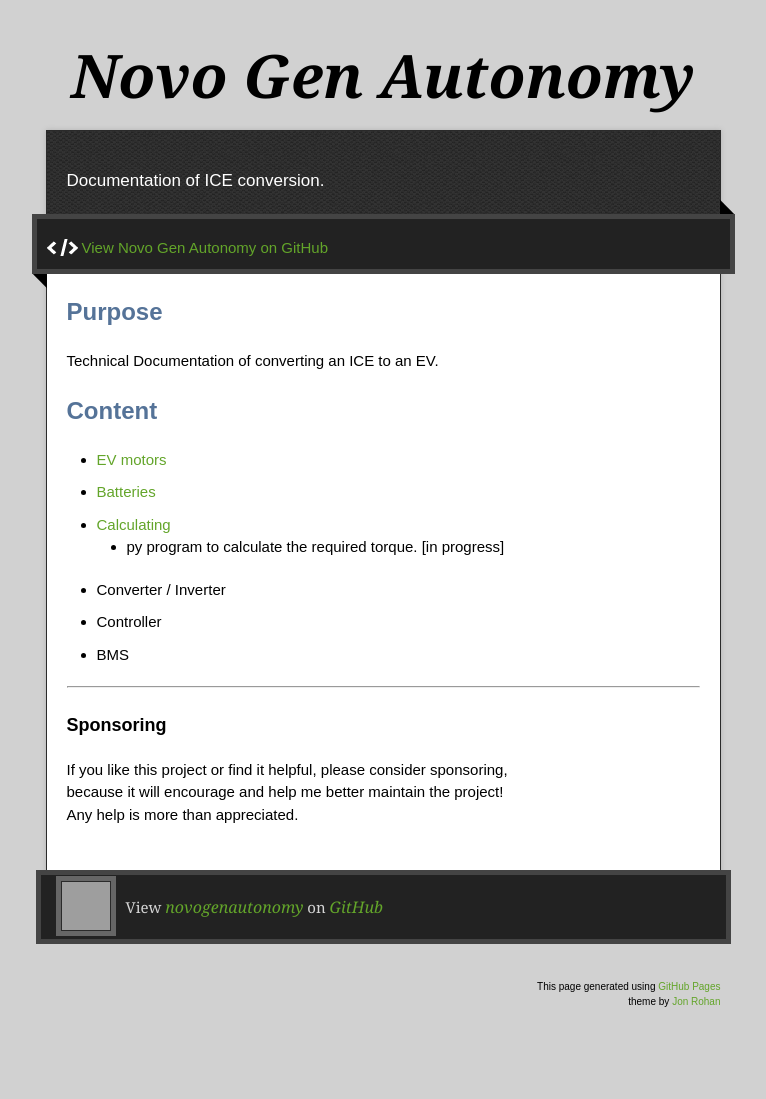
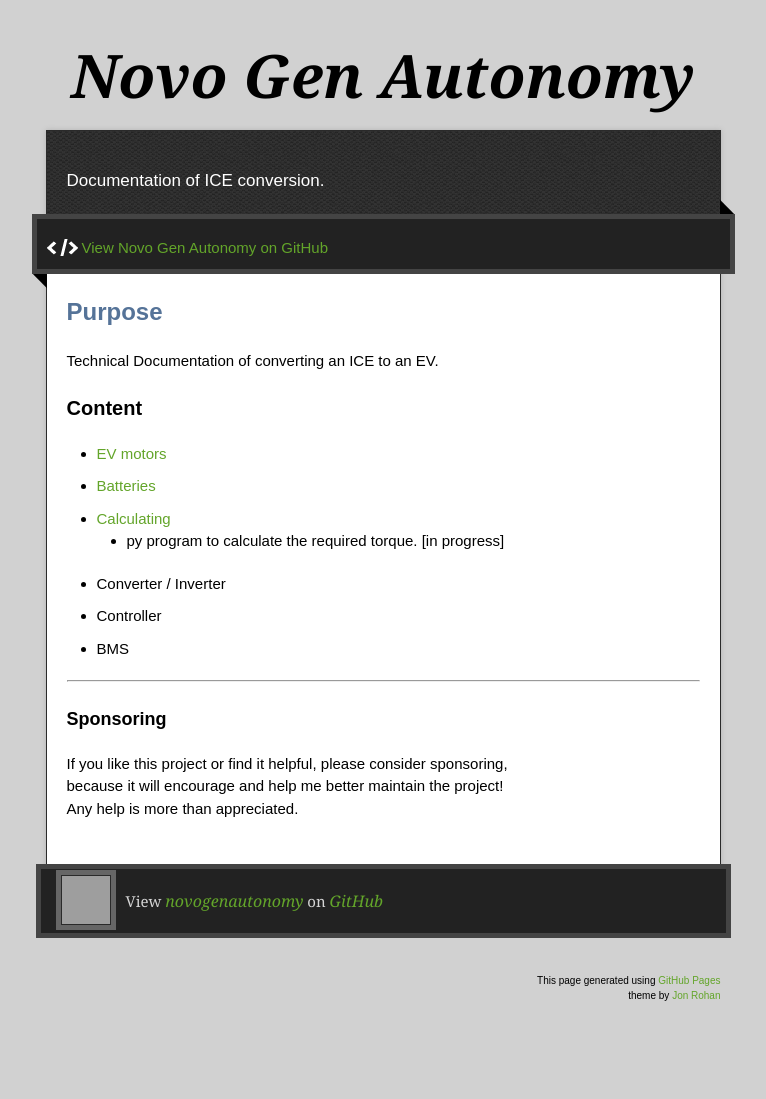
Before and after one commit to novogenautonomy/novogenautonomy.github.io, a Jekyll site: the page built from index.md, in a window 1280 px wide. Shown: the whole page, without its empty margins (257-1023 px from the left). Built offline with Jekyll 4.4.1, drawn with Linux system fonts in a browser that asks for light colours; our own code applies the rules of GitHub Pages for plain Markdown files; grey boxes are pictures that could not be loaded.

```diff
--- a/index.md
+++ b/index.md
@@ -3,9 +3,9 @@ layout: default
 ---
 
 ## Purpose
-Technical Documentation of converting an ICE to an EV.
+   Technical Documentation of converting an ICE to an EV.
 
-## Content
+### Content
 * [EV motors](./evEngine.md)
 * [Batteries](./batteries.md)
 * [Calculating](./calculating.md)
```
